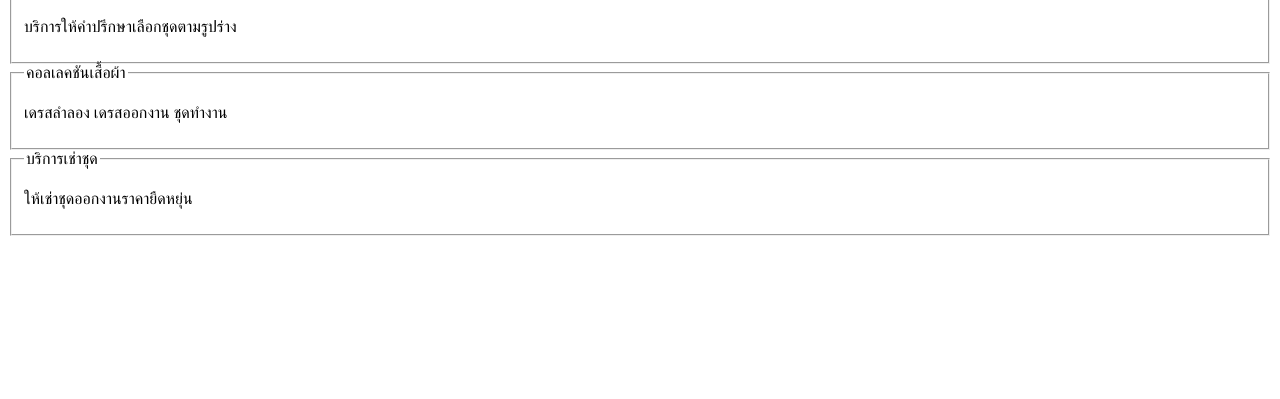
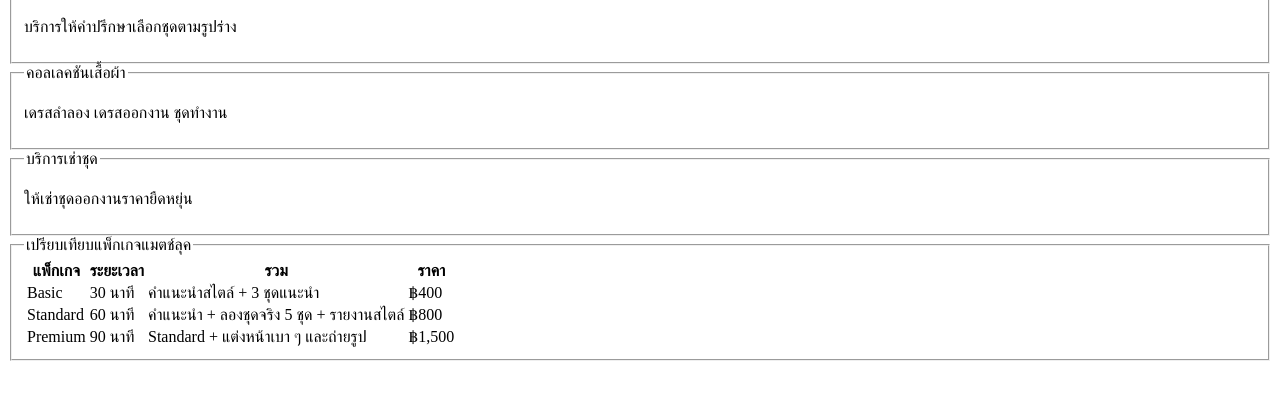
Before and after one commit to Apinya67160021/my-business-web, a plain HTML site: page services.html in a window 1280 px wide. Shown: the part 127-526 px from the top of the page. Drawn offline with Linux system fonts and the light colour scheme.

Commit message:
3.3 Table

```diff
--- a/services.html
+++ b/services.html
@@ -30,3 +30,19 @@
   <legend>บริการเช่าชุด</legend>
   <p>ให้เช่าชุดออกงานราคายืดหยุ่น</p>
 </fieldset>
+
+
+<!-- 3.3 Table เปรียบเทียบแพ็กเกจ -->
+<fieldset class="service-box">
+  <legend>เปรียบเทียบแพ็กเกจแมตช์ลุค</legend>
+  <table>
+    <thead>
+      <tr><th>แพ็กเกจ</th><th>ระยะเวลา</th><th>รวม</th><th>ราคา</th></tr>
+    </thead>
+    <tbody>
+      <tr><td>Basic</td><td>30 นาที</td><td>คำแนะนำสไตล์ + 3 ชุดแนะนำ</td><td>฿400</td></tr>
+      <tr><td>Standard</td><td>60 นาที</td><td>คำแนะนำ + ลองชุดจริง 5 ชุด + รายงานสไตล์</td><td>฿800</td></tr>
+      <tr><td>Premium</td><td>90 นาที</td><td>Standard + แต่งหน้าเบา ๆ และถ่ายรูป</td><td>฿1,500</td></tr>
+    </tbody>
+  </table>
+</fieldset>
```
